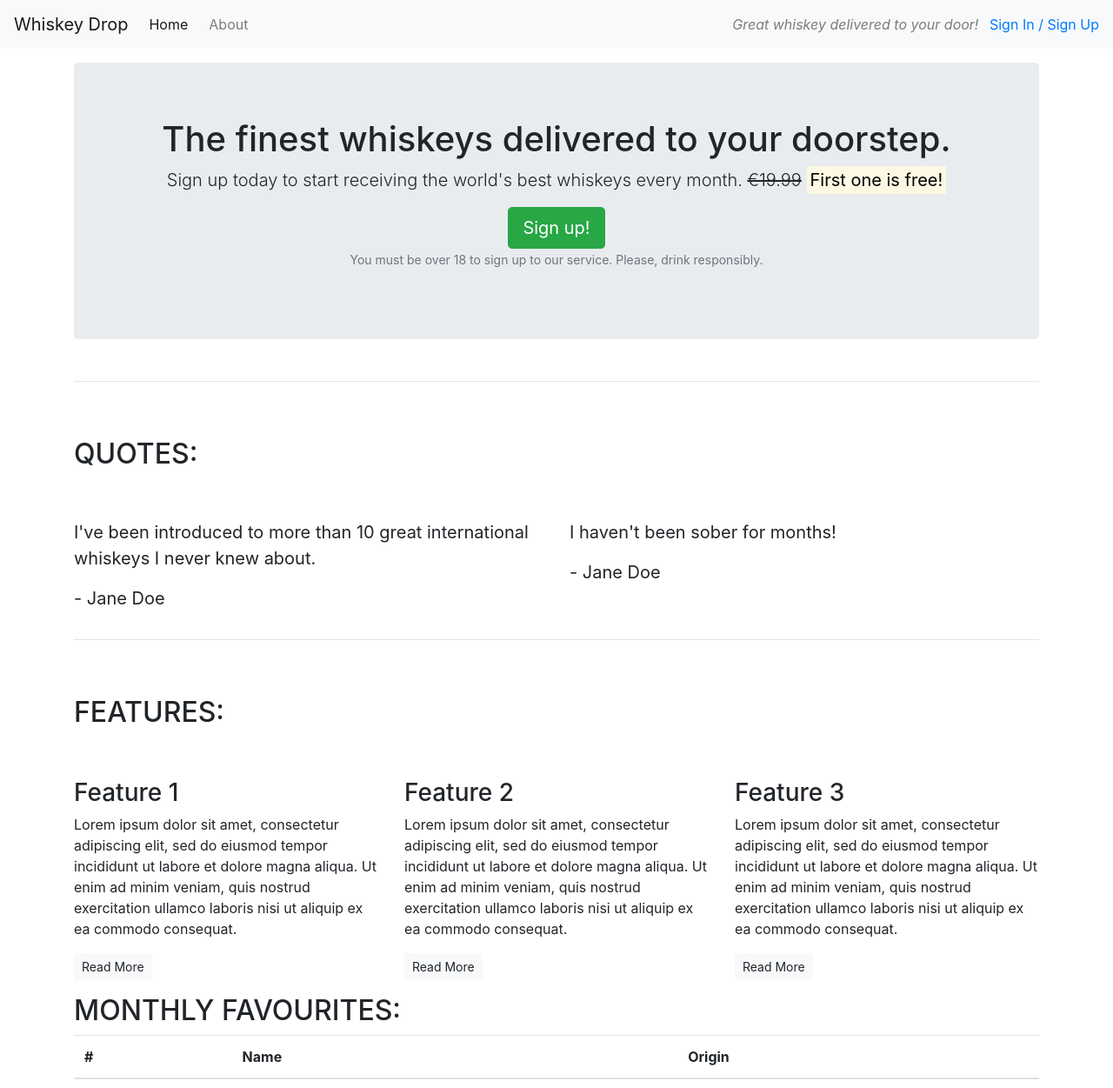
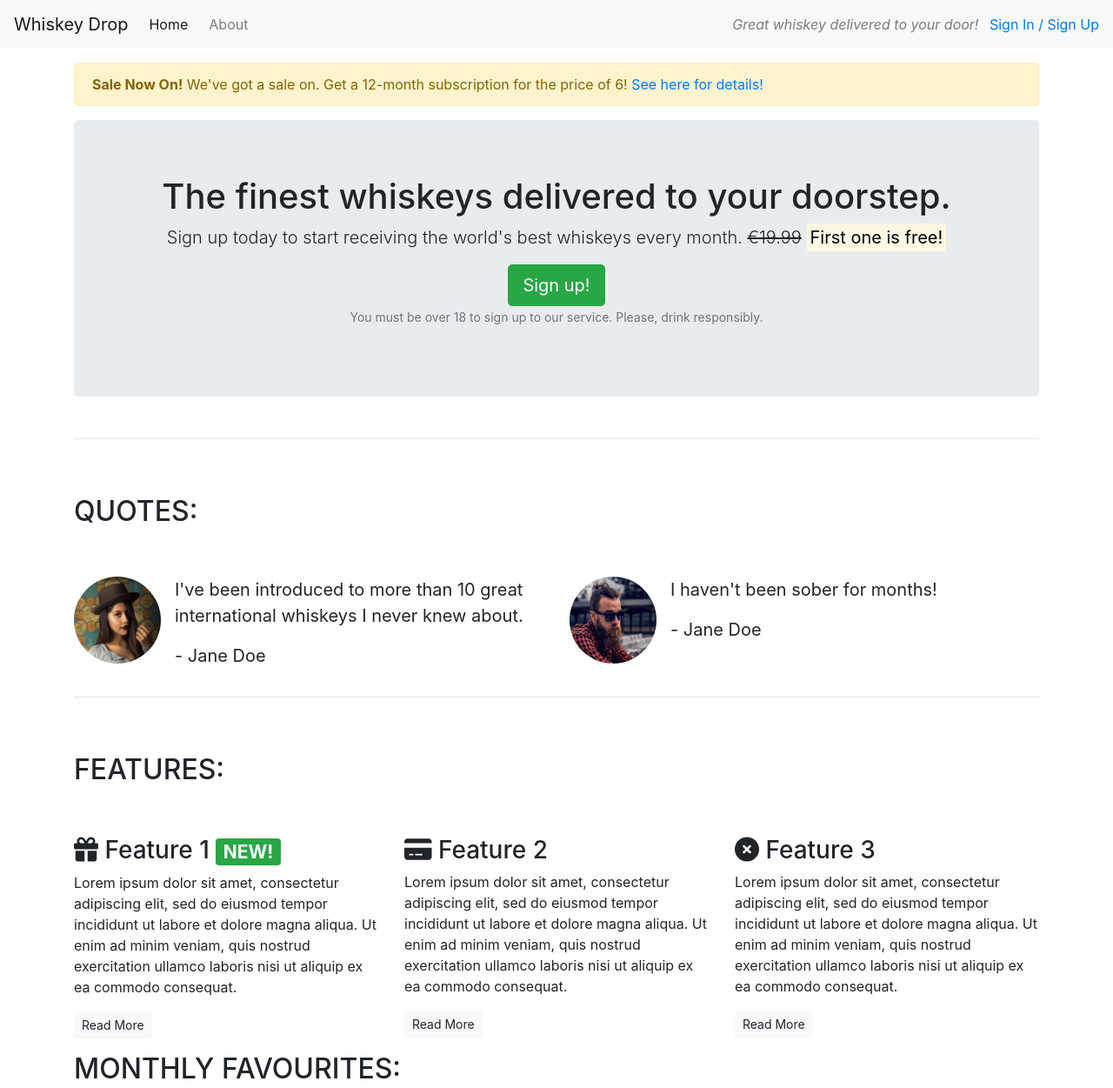
Before and after one commit to marcgithub23/bootstrap4-tutorial, a plain HTML site: page index.html in a window 1280 px wide. Shown: the top 1251 px of the page at 87% size. Drawn offline with nearby package versions, Linux system fonts and the light colour scheme.

Commit message:
Add images, icons, and sale alert

```diff
--- a/index.html
+++ b/index.html
@@ -10,6 +10,8 @@
     <script src="https://cdn.jsdelivr.net/npm/bootstrap@4.6.2/dist/js/bootstrap.bundle.min.js"
         integrity="sha384-Fy6S3B9q64WdZWQUiU+q4/2Lc9npb8tCaSX9FK7E8HnRr0Jz8D6OP9dO5Vg3Q9ct" crossorigin="anonymous">
     </script>
+    <!-- Fontawesome kit -->
+    <script src="https://kit.fontawesome.com/6c37ea467e.js" crossorigin="anonymous"></script>
     <title>Whiskey Drop | Taste a new whiskey every month</title>
 </head>
 
@@ -36,6 +38,14 @@
         </div>
     </nav>
     <article class="container mt-3">
+        <div class="row d-none d-sm-block">
+            <div class="col-12">
+                <div class="alert alert-warning">
+                    <strong>Sale Now On!</strong> We've got a sale on. Get a 12-month subscription for the price of 6!
+                    <a href="">See here for details!</a>
+                </div>
+            </div>
+        </div>
         <!-- Callout -->
         <div class="row">
             <div class="col-12">
@@ -66,16 +76,35 @@
             </div>
             <div class="row">
                 <div class="col-12 col-md-6">
+                    <div class="media">
+                        <div class="d-none d-sm-block">
+                            <img src="/assets/images/girl-image.png" class="rounded-circle mr-3" height=100 width=100
+                            alt="image of a girl">
+                        </div>
+                        <div class="media-body">
                             <blockquote class="blockquote">
-                        <p>I've been introduced to more than 10 great international whiskeys I never knew about.</p>
+                                <p>
+                                    I've been introduced to more than 10 great international whiskeys I never knew
+                                    about.
+                                </p>
                                 <p>- Jane Doe</p>
                             </blockquote>
                         </div>
+                    </div>
+                </div>
                 <div class="col-12 col-md-6">
+                    <div class="media">
+                        <div class="d-none d-sm-block">
+                            <img src="/assets/images/guy-image.png" class="rounded-circle mr-3" height=100 width=100
+                            alt="image of a guy">
+                        </div>
+                        <div class="media-body">
                             <blockquote class="blockquote">
                                 <p>I haven't been sober for months!</p>
                                 <p>- Jane Doe</p>
                             </blockquote>
+                        </div>
+                    </div>
                 </div>
             </div>
         </section>
@@ -92,7 +121,9 @@
             <div class="row">
                 <div class="col-12 col-md-6 col-lg-4">
                     <div class="feature">
-                        <h3>Feature 1</h3>
+                        <h3>
+                            <i class="fa-solid fa-gift d-none d-sm-inline"></i> Feature 1 <span class="badge badge-success">NEW!</span>
+                        </h3>
                         <p>
                             Lorem ipsum dolor sit amet, consectetur adipiscing elit, sed do eiusmod tempor incididunt ut
                             labore et dolore magna aliqua. Ut enim ad minim veniam, quis nostrud exercitation ullamco
@@ -105,7 +136,7 @@
                 </div>
                 <div class="col-12 col-md-6 col-lg-4">
                     <div class="feature">
-                        <h3>Feature 2</h3>
+                        <h3><i class="fa-solid fa-credit-card d-none d-sm-inline"></i> Feature 2</h3>
                         <p>
                             Lorem ipsum dolor sit amet, consectetur adipiscing elit, sed do eiusmod tempor incididunt ut
                             labore et dolore magna aliqua. Ut enim ad minim veniam, quis nostrud exercitation ullamco
@@ -118,7 +149,7 @@
                 </div>
                 <div class="col-12 d-md-none d-lg-block col-lg-4">
                     <div class="feature">
-                        <h3>Feature 3</h3>
+                        <h3><i class="fa-solid fa-circle-xmark d-none d-sm-inline"></i> Feature 3</h3>
                         <p>
                             Lorem ipsum dolor sit amet, consectetur adipiscing elit, sed do eiusmod tempor incididunt ut
                             labore et dolore magna aliqua. Ut enim ad minim veniam, quis nostrud exercitation ullamco
```
Lines whose indentation alone changed are shown as unchanged.
